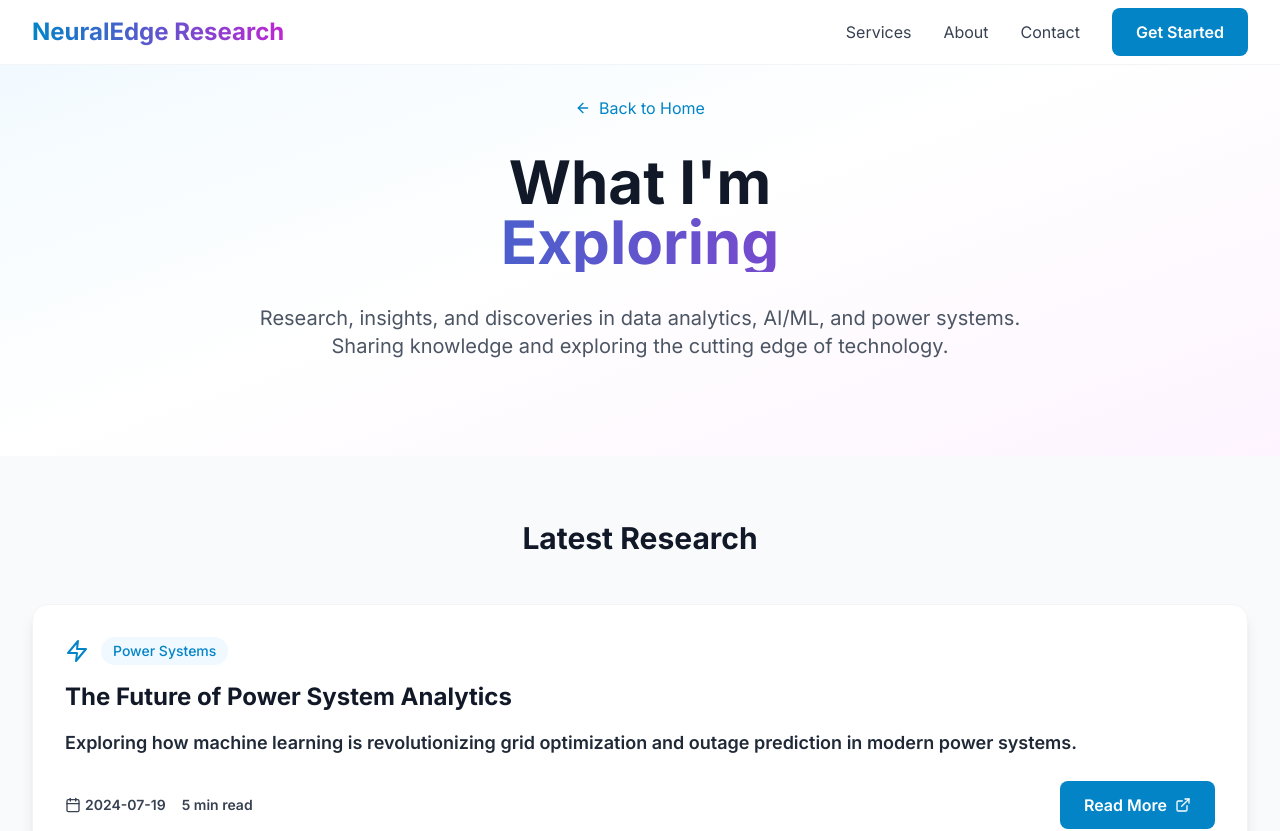
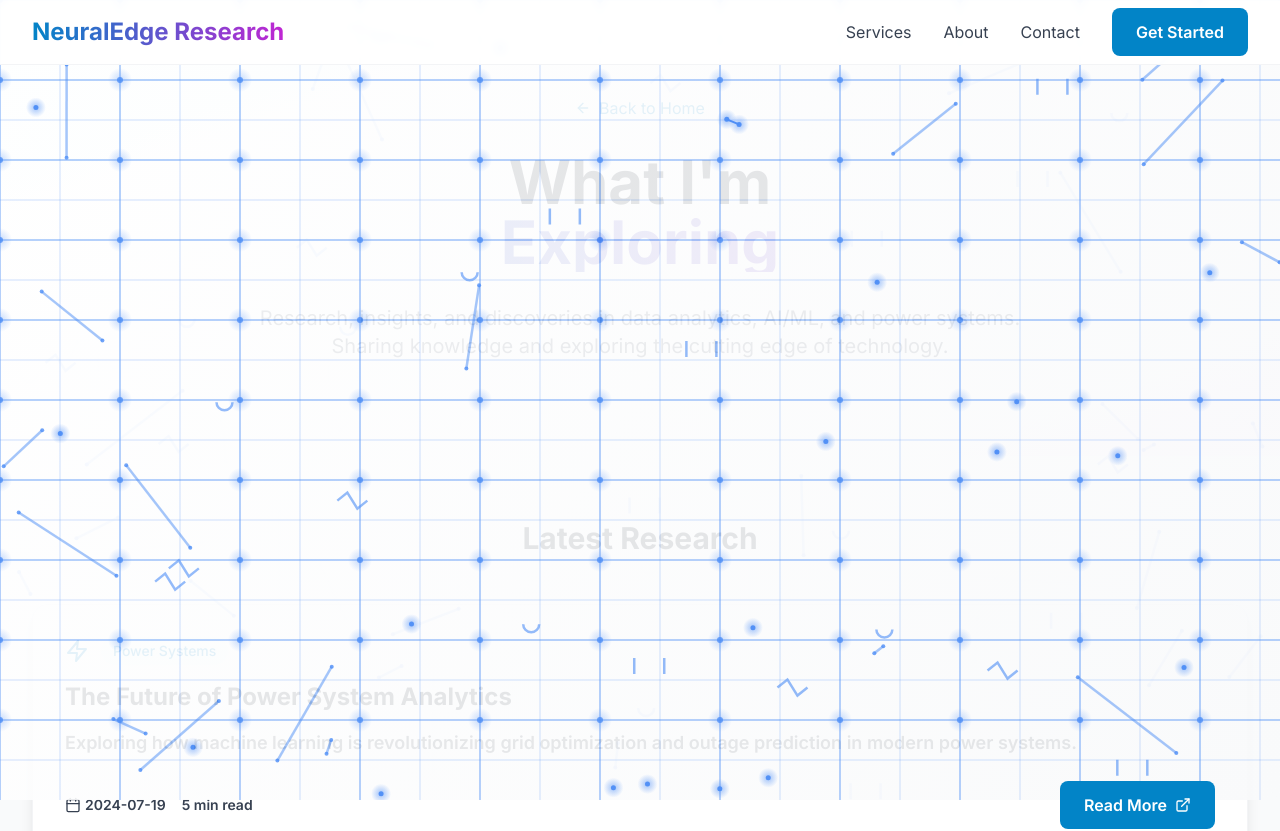
Before and after one commit to clm6/neuraledgeresearch, a Next.js app: page /explore in a window 1280 px wide. Shown: the top 831 px of the page. Built offline with nearby package versions, Linux system fonts and the light colour scheme.

Commit message:
page final touch up v4

```diff
--- a/app/components/NeuralBackground.tsx
+++ b/app/components/NeuralBackground.tsx
@@ -85,15 +85,15 @@ export default function NeuralBackground() {
 
         // Draw node
         ctx.beginPath()
-        ctx.arc(node.x, node.y, 2, 0, Math.PI * 2)
-        ctx.fillStyle = 'rgba(59, 130, 246, 0.8)'
+        ctx.arc(node.x, node.y, 2.5, 0, Math.PI * 2)
+        ctx.fillStyle = 'rgba(59, 130, 246, 0.95)'
         ctx.fill()
 
         // Draw node glow
         ctx.beginPath()
-        ctx.arc(node.x, node.y, 8, 0, Math.PI * 2)
-        const glowGradient = ctx.createRadialGradient(node.x, node.y, 0, node.x, node.y, 8)
-        glowGradient.addColorStop(0, 'rgba(59, 130, 246, 0.3)')
+        ctx.arc(node.x, node.y, 10, 0, Math.PI * 2)
+        const glowGradient = ctx.createRadialGradient(node.x, node.y, 0, node.x, node.y, 10)
+        glowGradient.addColorStop(0, 'rgba(59, 130, 246, 0.5)')
         glowGradient.addColorStop(1, 'rgba(59, 130, 246, 0)')
         ctx.fillStyle = glowGradient
         ctx.fill()
@@ -113,8 +113,8 @@ export default function NeuralBackground() {
             ctx.beginPath()
             ctx.moveTo(fromNode.x, fromNode.y)
             ctx.lineTo(toNode.x, toNode.y)
-            ctx.strokeStyle = `rgba(59, 130, 246, ${connection.opacity + 0.3})`
-            ctx.lineWidth = 1.5
+            ctx.strokeStyle = `rgba(59, 130, 246, ${connection.opacity + 0.5})`
+            ctx.lineWidth = 2
             ctx.stroke()
           }
         }
@@ -136,8 +136,8 @@ export default function NeuralBackground() {
 
   const drawCircuitPatterns = (ctx: CanvasRenderingContext2D, width: number, height: number) => {
     // Draw more prominent circuit board patterns
-    ctx.strokeStyle = 'rgba(59, 130, 246, 0.15)'
-    ctx.lineWidth = 1
+    ctx.strokeStyle = 'rgba(59, 130, 246, 0.4)'
+    ctx.lineWidth = 2
 
     // Primary horizontal circuit lines
     for (let y = 0; y < height; y += 80) {
@@ -156,8 +156,8 @@ export default function NeuralBackground() {
     }
 
     // Secondary circuit lines (thinner)
-    ctx.strokeStyle = 'rgba(59, 130, 246, 0.08)'
-    ctx.lineWidth = 0.5
+    ctx.strokeStyle = 'rgba(59, 130, 246, 0.25)'
+    ctx.lineWidth = 1
 
     // Secondary horizontal lines
     for (let y = 40; y < height; y += 80) {
@@ -180,15 +180,15 @@ export default function NeuralBackground() {
       for (let y = 0; y < height; y += 80) {
         // Primary nodes
         ctx.beginPath()
-        ctx.arc(x, y, 2, 0, Math.PI * 2)
-        ctx.fillStyle = 'rgba(59, 130, 246, 0.4)'
+        ctx.arc(x, y, 3, 0, Math.PI * 2)
+        ctx.fillStyle = 'rgba(59, 130, 246, 0.8)'
         ctx.fill()
 
         // Node glow
         ctx.beginPath()
-        ctx.arc(x, y, 8, 0, Math.PI * 2)
-        const glowGradient = ctx.createRadialGradient(x, y, 0, x, y, 8)
-        glowGradient.addColorStop(0, 'rgba(59, 130, 246, 0.15)')
+        ctx.arc(x, y, 12, 0, Math.PI * 2)
+        const glowGradient = ctx.createRadialGradient(x, y, 0, x, y, 12)
+        glowGradient.addColorStop(0, 'rgba(59, 130, 246, 0.3)')
         glowGradient.addColorStop(1, 'rgba(59, 130, 246, 0)')
         ctx.fillStyle = glowGradient
         ctx.fill()
@@ -196,8 +196,8 @@ export default function NeuralBackground() {
     }
 
     // Circuit traces (diagonal connections)
-    ctx.strokeStyle = 'rgba(59, 130, 246, 0.2)'
-    ctx.lineWidth = 1.5
+    ctx.strokeStyle = 'rgba(59, 130, 246, 0.5)'
+    ctx.lineWidth = 2.5
 
     for (let i = 0; i < 20; i++) {
       const x1 = Math.random() * width
@@ -213,13 +213,13 @@ export default function NeuralBackground() {
 
         // Add small nodes at trace endpoints
         ctx.beginPath()
-        ctx.arc(x1, y1, 1.5, 0, Math.PI * 2)
-        ctx.fillStyle = 'rgba(59, 130, 246, 0.5)'
+        ctx.arc(x1, y1, 2, 0, Math.PI * 2)
+        ctx.fillStyle = 'rgba(59, 130, 246, 0.8)'
         ctx.fill()
 
         ctx.beginPath()
-        ctx.arc(x2, y2, 1.5, 0, Math.PI * 2)
-        ctx.fillStyle = 'rgba(59, 130, 246, 0.5)'
+        ctx.arc(x2, y2, 2, 0, Math.PI * 2)
+        ctx.fillStyle = 'rgba(59, 130, 246, 0.8)'
         ctx.fill()
       }
     }
@@ -230,8 +230,8 @@ export default function NeuralBackground() {
       const y = Math.random() * height
 
       // Draw small circuit component symbols
-      ctx.strokeStyle = 'rgba(59, 130, 246, 0.2)'
-      ctx.lineWidth = 1.5
+      ctx.strokeStyle = 'rgba(59, 130, 246, 0.6)'
+      ctx.lineWidth = 2.5
 
       // Resistor symbol (zigzag)
       if (i % 3 === 0) {
@@ -264,7 +264,7 @@ export default function NeuralBackground() {
       <canvas
         ref={canvasRef}
         className="fixed inset-0 pointer-events-none z-0"
-        style={{ opacity: 0.7 }}
+        style={{ opacity: 0.9 }}
       />
     )
 }
--- a/app/explore/page.tsx
+++ b/app/explore/page.tsx
@@ -3,6 +3,7 @@
 import { motion } from 'framer-motion'
 import { ArrowLeft, Calendar, Tag, ExternalLink, Brain, Code, BarChart3, Zap } from 'lucide-react'
 import Link from 'next/link'
+import NeuralBackground from '../components/NeuralBackground'
 
 
 export default function ExplorePage() {
@@ -70,7 +71,8 @@ export default function ExplorePage() {
   ]
 
   return (
-    <div className="min-h-screen bg-white">
+    <div className="min-h-screen bg-white relative">
+      <NeuralBackground />
       {/* Navigation */}
       <nav className="fixed top-0 w-full bg-white/95 backdrop-blur-sm z-50 border-b border-gray-100">
         <div className="max-w-7xl mx-auto px-4 sm:px-6 lg:px-8">
--- a/app/page.tsx
+++ b/app/page.tsx
@@ -17,6 +17,7 @@ import {
   Menu,
   X
 } from 'lucide-react'
+import NeuralBackground from './components/NeuralBackground'
 
 
 export default function Home() {
@@ -112,7 +113,8 @@ export default function Home() {
   ]
 
   return (
-    <div className="min-h-screen bg-white">
+    <div className="min-h-screen bg-white relative">
+      <NeuralBackground />
       {/* Navigation */}
       <nav className="fixed top-0 w-full bg-white/95 backdrop-blur-sm z-50 border-b border-gray-100">
         <div className="max-w-7xl mx-auto px-4 sm:px-6 lg:px-8">
```
